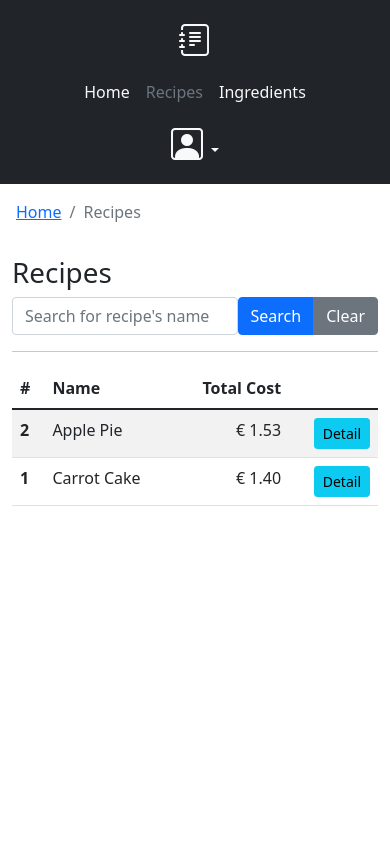
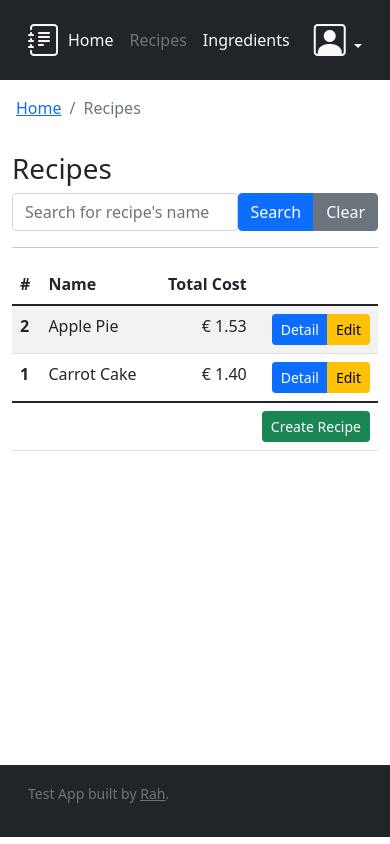
Before and after one commit to rahenrique/rah.recipemanager.test, a Django app: page /recipes/ in a window 390 px wide. Run offline with Django 4.2, Linux system fonts and the light colour scheme; a user stored in the database is signed in; data comes from the database, SQL or seed files in the repository; some libraries are stand-ins or nearby versions.

Commit message:
refactor: Refactor some UI styles

```diff
--- a/recipe_manager/accounts/templates/accounts/login.html
+++ b/recipe_manager/accounts/templates/accounts/login.html
@@ -14,7 +14,7 @@
     {% if error %}
     <div class="alert alert-danger" role="alert">{{ error }}</div>
     {% endif %}
-    <div class="col-6">
+    <div class="col-12 col-md-9 col-lg-6">
 
         <h1>Login</h1>
         <p>Login to your account to be able to edit ingredients and recipes</p>
--- a/recipe_manager/accounts/templates/accounts/signup.html
+++ b/recipe_manager/accounts/templates/accounts/signup.html
@@ -18,7 +18,7 @@
     {% if error %}
     <div class="alert alert-danger" role="alert">{{ error }}</div>
     {% endif %}
-    <div class="col-6">
+    <div class="col-12 col-md-9 col-lg-6">
 
         <h1>Sign-up now</h1>
         <p>Create a free account to be able to edit ingredients and recipes</p>
--- a/recipe_manager/home/templates/home/index.html
+++ b/recipe_manager/home/templates/home/index.html
@@ -29,7 +29,7 @@
             <td class="text-end">
                 <div class="btn-group" role="group" aria-label="Recipe management">
                     <a href="{% url 'recipes:detail' recipe.id %}" role="button"
-                        class="btn btn-sm btn-info">Detail</a>
+                        class="btn btn-sm btn-primary">Detail</a>
                 </div>
             </td>
         </tr>
@@ -67,7 +67,7 @@
             <td class="text-end">
                 <div class="btn-group" role="group" aria-label="Ingredient management">
                     <a href="{% url 'ingredients:detail' ingredient.id %}" role="button"
-                        class="btn btn-sm btn-info">Detail</a>
+                        class="btn btn-sm btn-primary">Detail</a>
                 </div>
             </td>
         </tr>
--- a/recipe_manager/ingredients/templates/ingredients/create_form.html
+++ b/recipe_manager/ingredients/templates/ingredients/create_form.html
@@ -16,7 +16,7 @@
     {% if error %}
     <div class="alert alert-danger" role="alert">{{ error }}</div>
     {% endif %}
-    <div class="col-6">
+    <div class="col-12 col-md-9 col-lg-6">
 
         <h1>New Ingredient</h1>
         <p>&nbsp;</p>
--- a/recipe_manager/ingredients/templates/ingredients/index.html
+++ b/recipe_manager/ingredients/templates/ingredients/index.html
@@ -41,7 +41,7 @@
             <td class="text-end">
                 <div class="btn-group" role="group" aria-label="Ingredient management">
                     <a href="{% url 'ingredients:detail' ingredient.id %}" role="button"
-                        class="btn btn-sm btn-info">Detail</a>
+                        class="btn btn-sm btn-primary">Detail</a>
                     {% if user.is_authenticated %}
                     <a href="{% url 'ingredients:edit' ingredient.id %}" role="button"
                         class="btn btn-sm btn-warning">Edit</a>
--- a/recipe_manager/recipes/templates/recipes/detail.html
+++ b/recipe_manager/recipes/templates/recipes/detail.html
@@ -43,4 +43,9 @@
     <em>posted by</em> {{ recipe.author }} <em>on</em> {{ recipe.created_at }}<br>
     <em>last updated at</em> {{ recipe.updated_at }}
 </p>
+{% if user.is_authenticated %}
+<p>
+    <a href="{% url 'recipes:edit' recipe.id %}" role="button" class="btn btn-sm btn-warning">Edit recipe</a>
+</p>
+{% endif %}
 {% endblock %}
--- a/recipe_manager/recipes/templates/recipes/index.html
+++ b/recipe_manager/recipes/templates/recipes/index.html
@@ -12,8 +12,8 @@
 {% block content %}
 <h1>Recipes</h1>
 <form class="d-flex">
-    <input type="search" class="form-control" name="q" placeholder="Search for recipe's name..."
-        aria-label="Search" value="{{ request.GET.q }}">
+    <input type="search" class="form-control" name="q" placeholder="Search for recipe's name..." aria-label="Search"
+        value="{{ request.GET.q }}">
     <div class="btn-group" role="group" aria-label="Search controls">
         <input type="submit" class="btn btn-primary" value="Search">
         <a href="{% url 'recipes:index' %}" role="button" class="btn btn-secondary">Clear</a>
@@ -38,13 +38,24 @@
             <td class="text-end">{{ recipe.formatted_total_cost }}</td>
             <td class="text-end">
                 <div class="btn-group" role="group" aria-label="Recipe management">
-                    <a href="{% url 'recipes:detail' recipe.id %}" role="button"
-                        class="btn btn-sm btn-info">Detail</a>
+                    <a href="{% url 'recipes:detail' recipe.id %}" role="button" class="btn btn-sm btn-primary">Detail</a>
+                    {% if user.is_authenticated %}
+                    <a href="{% url 'recipes:edit' recipe.id %}" role="button" class="btn btn-sm btn-warning">Edit</a>
+                    {% endif %}
                 </div>
             </td>
         </tr>
         {% endfor %}
     </tbody>
+    <tfoot>
+        <tr>
+            <td colspan="5" class="text-end">
+                {% if user.is_authenticated %}
+                <a href="{% url 'recipes:index' %}" role="button" class="btn btn-sm btn-success">Create Recipe</a>
+                {% endif %}
+            </td>
+        </tr>
+    </tfoot>
 </table>
 {% else %}
 <p>No recipes are available.</p>
--- a/recipe_manager/templates/base.html
+++ b/recipe_manager/templates/base.html
@@ -15,7 +15,7 @@
 </head>
 
 <body>
-    <main>
+    <main style="min-height:85vh;">
 
         {% block header %}{% include "header.html" with active_item="home" %}{% endblock header %}
 
@@ -42,6 +42,13 @@
         <!-- end: Page content -->
     </main>
 
+    <footer class="container-fluid p-3 mt-5 bg-dark text-white text-muted">
+        <div class="container">
+            <p><small>Test App built by <a href="https://github.com/rahenrique/" target="_blank"
+                        class="link-light text-muted">Rah</a>.</small></p>
+        </div>
+    </footer>
+
     <script src="https://cdn.jsdelivr.net/npm/bootstrap@5.1.3/dist/js/bootstrap.bundle.min.js"
         integrity="sha384-ka7Sk0Gln4gmtz2MlQnikT1wXgYsOg+OMhuP+IlRH9sENBO0LRn5q+8nbTov4+1p"
         crossorigin="anonymous"></script>
--- a/recipe_manager/templates/header.html
+++ b/recipe_manager/templates/header.html
@@ -1,11 +1,11 @@
 <!-- Page header -->
 <header class="p-3 bg-dark">
-    <div class="container d-flex flex-wrap align-items-center justify-content-center justify-content-lg-start">
-        <a href="{% url 'home:home' %}" class="d-flex align-items-center mb-2 mb-lg-0 link-light text-decoration-none">
+    <div class="container d-flex flex-wrap align-items-center justify-content-start">
+        <a href="{% url 'home:home' %}" class="d-flex align-items-center mb-0 link-light text-decoration-none">
             <i class="bi bi-journal-text" style="font-size: 2rem;" title="Recipe Manager"></i>
         </a>
 
-        <ul class="nav col-12 col-lg-auto me-lg-auto mb-2 justify-content-center mb-md-0">
+        <ul class="nav col-auto me-auto mb-0 justify-content-center">
             <li><a href="{% url 'home:home' %}"
                     class="nav-link px-2 link-light{% if active_item == 'home' %} text-secondary active{% endif %}">Home</a>
             </li>
@@ -33,6 +33,7 @@
                 <li class="dropdown-item">Hello, {{ user.username }}</li>
                 <li><hr class="dropdown-divider"></li>
                 <li><a class="dropdown-item" href="#">New recipe...</a></li>
+                <li><a class="dropdown-item" href="{% url 'recipes:index' %}">New recipe...</a></li>
                 <li><a class="dropdown-item" href="{% url 'ingredients:create' %}">New ingredient...</a></li>
                 <li><hr class="dropdown-divider"></li>
                 <li><a class="dropdown-item" href="{% url 'admin:index' %}">Site Administration</a></li>
```
Also changed, not shown: recipe_manager/ingredients/templates/ingredients/edit_form.html (+5 -2 lines), recipe_manager/recipes/templates/recipes/edit_form.html (added, +119 -0 lines).
